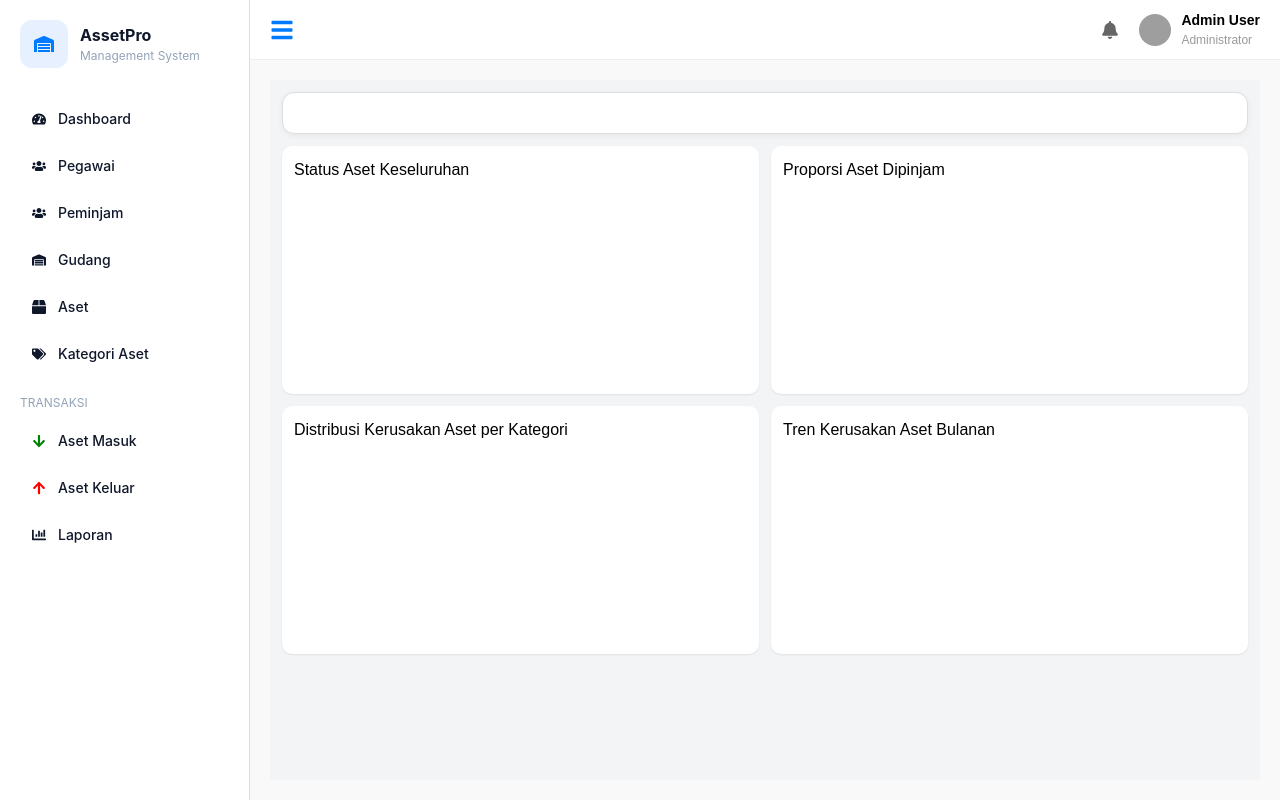
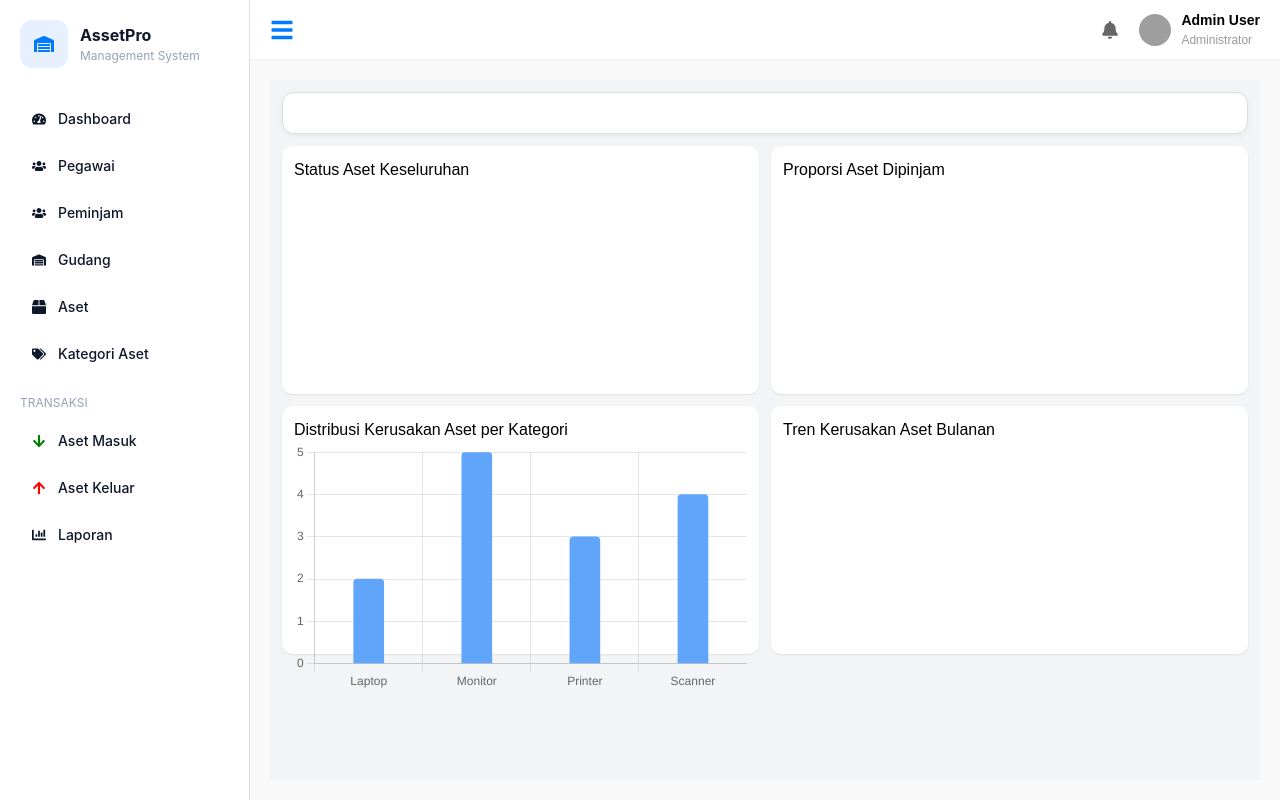
Before and after one commit to othmanhanif/kelompok-14_RJS, a React (Vite) app: page /dashboard in a window 1280 px wide. Built offline with nearby package versions, Linux system fonts and the light colour scheme; grey boxes are pictures that could not be loaded.

Commit message:
Update BarChart.jsx

```diff
--- a/src/components/BarChart.jsx
+++ b/src/components/BarChart.jsx
@@ -1,19 +1,46 @@
 import React from 'react';
-import { BarChart, Bar, XAxis, YAxis, Tooltip, ResponsiveContainer } from 'recharts';
+import { Bar } from 'react-chartjs-2';
+import { Chart as ChartJS, BarElement, CategoryScale, LinearScale, Tooltip, Legend } from 'chart.js';
 
-const BarChartcomponent = ({ data = [] }) => {
+ChartJS.register(BarElement, CategoryScale, LinearScale, Tooltip, Legend);
+
+const BarChart = () => {
+  const data = {
+    labels: ['Laptop', 'Monitor', 'Printer', 'Scanner'],
+    datasets: [
+      {
+        label: 'Kerusakan',
+        data: [2, 5, 3, 4],
+        backgroundColor: '#60a5fa',
+        borderRadius: 4,
+        barThickness: 30, // <-- mengecilkan bar
+      },
+    ],
+  };
+
+  const options = {
+    responsive: true,
+    maintainAspectRatio: false, // <-- agar bisa kontrol tinggi manual
+    plugins: {
+      legend: {
+        display: false,
+      },
+    },
+    scales: {
+      y: {
+        beginAtZero: true,
+        ticks: {
+          stepSize: 1,
+        },
+      },
+    },
+  };
+
   return (
-    <div style={{ width: '100%', height: 300 }}>
-      <ResponsiveContainer>
-        <BarChart data={data}>
-          <XAxis dataKey="kategori" />
-          <YAxis />
-          <Tooltip />
-          <Bar dataKey="jumlah" fill="#007bff" />
-        </BarChart>
-      </ResponsiveContainer>
+    <div style={{ width: '100%', height: '250px' }}>
+      <Bar data={data} options={options} />
     </div>
-  )
-}
+  );
+};
 
-export default BarChartcomponent;
+export default BarChart;
```
